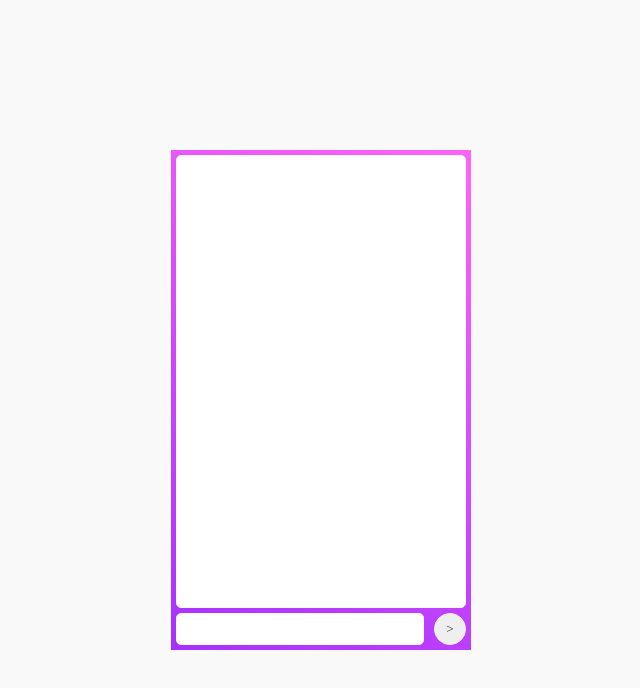
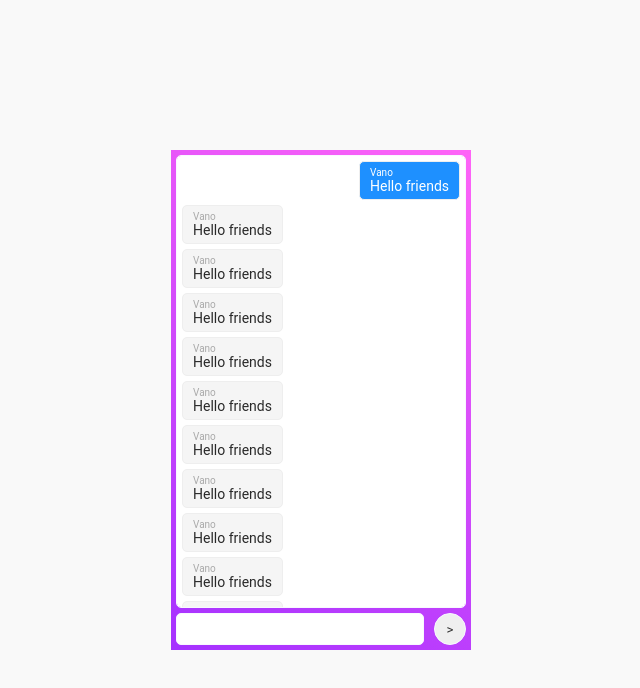
Before and after one commit to ivan-kolesen/Rozmova, a React (Create React App) app: page /chat in a window 1280 px wide. Shown: the top 688 px of the page, without its empty margins (319-959 px from the left). Built offline with nearby package versions, Linux system fonts and the light colour scheme; no server answers; what webfontloader would draw is missing.

Commit message:
components markup

```diff
--- a/src/App.css
+++ b/src/App.css
@@ -1,5 +1,5 @@
 *{
-	font-family: 'Vibes';
+	font-family: 'Roboto';
 	color: #303030;
 }
 
--- a/src/components/Auth/Auth.css
+++ b/src/components/Auth/Auth.css
@@ -9,6 +9,7 @@
 
 .auth-container .header{
 	display: flex;
+	font-family: 'Vibes';
 	font-size: 60px;
 	padding: 20px 0;
 	background: -webkit-linear-gradient(60deg, #a531ff, #ff64f7);
@@ -21,15 +22,18 @@
 	flex-direction: column;
 	justify-content: center;
 	align-items: center;
+	font-family: 'Vibes';
 }
 
 .auth-container .body label{
+	font-family: 'Vibes';
 	font-size: 24px;
 }
 
 .auth-container .body input{
 	font-size: 18px;
 	padding: 5px 15px;
+	border: 2px solid ghostwhite;
 	border-radius: 5px;
 	box-shadow: none;
 	outline-offset: 0;
@@ -45,11 +49,13 @@
 	margin-top: 10px;
 	text-decoration: none;
 	color: #ffffff;
+	font-family: 'Vibes';
 	font-size: 18px;
 	border-radius: 5px;
 }
 
 .auth-container .footer{
+	font-family: 'Vibes';
 	font-size: 24px;
 	padding: 5px;
 }
--- a/src/components/Chat/Chat.css
+++ b/src/components/Chat/Chat.css
@@ -14,17 +14,18 @@
 	box-sizing: border-box;
 	width: 100%;
 	padding: 5px;
+	overflow: hidden;
 }
 
 .chat-field{
 	width: 100%;
-	padding: 5px;
 	border: 1px solid ghostwhite;
 	border-radius: 5px;
 	background-color: #ffffff;
+	overflow: auto;
 }
 
-.chat-message-container{
+.chat-new-message-container{
 	display: flex;
 	flex-direction: row;
 	justify-content: space-between;
@@ -33,7 +34,7 @@
 	padding: 0 5px 5px 5px;
 }
 
-.chat-message-container input{
+.chat-new-message-container input{
 	display: flex;
 	flex-grow: 1;
 	padding: 5px;
@@ -42,16 +43,17 @@
 	border-radius: 5px;
 }
 
-.chat-message-container input:focus,
-.chat-message-container button:focus{
+.chat-new-message-container input:focus,
+.chat-new-message-container button:focus{
 	outline: none !important;
 }
 
-.chat-message-container button{
+.chat-new-message-container button{
 	width: 32px;
 	height: 32px;
 	margin-left: 10px;
 	padding: 5px;
 	border: 1px solid ghostwhite;
 	border-radius: 50%;
+	cursor: pointer;
 }
--- a/src/components/Chat/Chat.jsx
+++ b/src/components/Chat/Chat.jsx
@@ -1,5 +1,7 @@
 import React from 'react';
 import Link from 'react-router-dom';
+
+import Message from '../Message/Message'
 
 import './Chat.css';
 
@@ -9,8 +11,13 @@ class Chat extends React.Component{
     this.socket = undefined;
   }
 
+  state = {
+    message: ""
+  };
+
   componentDidMount(){
-    this.socket = new WebSocket("wss://rozmova.appspot.com");
+    //this.socket = new WebSocket("wss://rozmova.appspot.com");
+    this.socket = new WebSocket("ws://localhost:8080");
 
     this.socket.onopen = () => console.log("Соединение установлено.");
 
@@ -20,21 +27,60 @@ class Chat extends React.Component{
     };
 
     this.socket.onerror = error => console.log("Ошибка " + error.message, error);
+
+    this.socket.onmessage = event => console.log(JSON.parse(event.data));
   }
 
   render(){
     return (
       <div className="chat-container">
         <div className="chat-field-container">
-          <div className="chat-field"></div>
+          <div className="chat-field">
+            <Message isMine/>
+            <Message/>
+            <Message/>
+            <Message/>
+            <Message/>
+            <Message/>
+            <Message/>
+            <Message/>
+            <Message/>
+            <Message/>
+            <Message/>
+            <Message/>
+            <Message/>
+          </div>
         </div>
-        <div className="chat-message-container">
-          <input type="text" />
-          <button>></button>
+        <div className="chat-new-message-container">
+          <input id="inputMessage" type="text" onChange={this.handleMessageTyping.bind(this)}/>
+          <button id="btnSendMessage" onClick={this.sendMessage.bind(this)}>></button>
         </div>
       </div>
     );
   }
+
+  sendMessage(){
+    if(this.state.message){
+      const message = {
+        author: "vano",
+        value: this.state.message
+      };
+
+      console.log(this.state.message);
+
+      this.socket.send(JSON.stringify(message));
+      this.clearMessageInput();
+    }
+  }
+
+  handleMessageTyping(e){
+    this.setState({message: e.target.value});
+  };
+
+  clearMessageInput(){
+    document.getElementById("inputMessage").value = "";
+    this.setState({message: ""});
+  }
 }
 
 export default Chat;
--- /dev/null
+++ b/src/components/Message/Message.css
@@ -0,0 +1,36 @@
+.message-container{
+	display: flex;
+	margin: 5px;
+}
+
+.my-message{
+	justify-content: flex-end;
+}
+
+.message{
+	display: inline-block;
+	padding: 5px 10px;
+	background-color: #F5F5F5;
+	border-radius: 5px;
+	border: 1px solid #eeeeee;
+}
+
+.my-message .message{
+	background-color: dodgerblue;
+	color: #ffffff;
+}
+
+.message-author{
+	color: darkgrey;
+	font-size: 10px;
+}
+
+.message-value{
+	color: #292929;
+	font-size: 14px;
+}
+
+.my-message .message-author,
+.my-message .message-value{
+	color: inherit;
+}
--- /dev/null
+++ b/src/components/Message/Message.jsx
@@ -0,0 +1,18 @@
+import React from 'react';
+
+import './Message.css';
+
+class Message extends React.Component{
+  render(){
+    return (
+      <div className={`message-container ${this.props.isMine ? "my-message" : ""}`}>
+        <div className="message">
+          <div className="message-author">Vano</div>
+          <div className="message-value">Hello friends</div>
+        </div>
+      </div>
+    );
+  }
+}
+
+export default Message;
--- a/src/index.js
+++ b/src/index.js
@@ -8,7 +8,7 @@ import * as serviceWorker from './serviceWorker';
 
 WebFont.load({
   google: {
-    families: ['Vibes:400', 'sans-serif']
+    families: ['Vibes:400', 'Roboto:400', 'sans-serif']
   }
 });
 
```
